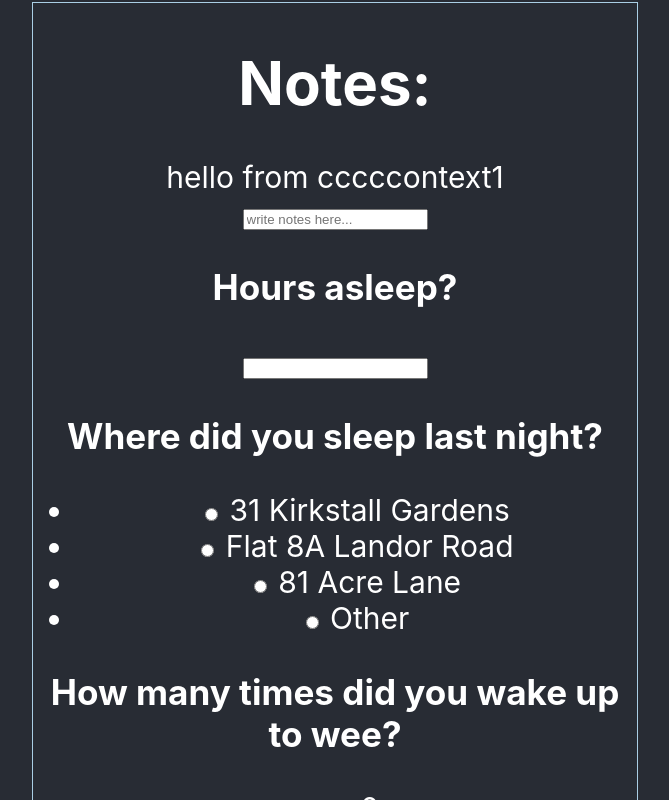
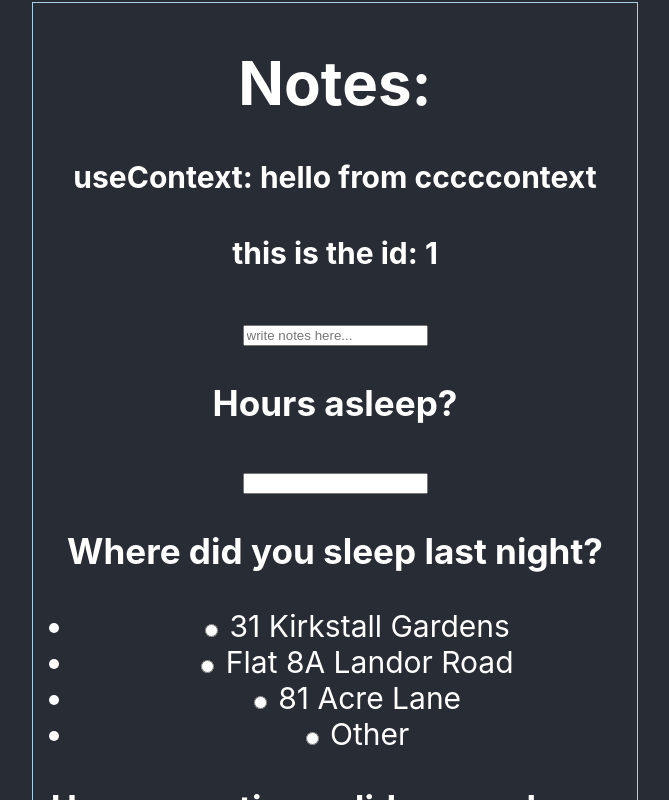
Before and after one commit to jjadeseravla/sleep-tracker, a React (Create React App) app: page /info/1 in a window 1280 px wide. Shown: the top 800 px of the page, without its empty margins (310-979 px from the left). Built offline with nearby package versions, Linux system fonts and the light colour scheme.

Commit message:
get written notes to persist in session storage when navigate away from page and back for each individual day

```diff
--- a/src/components/SquareInfo.js
+++ b/src/components/SquareInfo.js
@@ -5,7 +5,10 @@ import './squareInfo.css';
 
 const SquareInfo = () => {
 
-  const [formValues, setFormValues] = useState(localStorage.getItem('myFormValueInLocalStorage') || '');
+  const params = useParams();
+
+  //const [formValues, setFormValues] = useState(localStorage.getItem('myFormValueInLocalStorage') || '');
+  const [formValues, setFormValues] = useLocalStorage([params.id]);
   console.log(1, formValues);
 
   let history = useHistory();
@@ -14,19 +17,52 @@ const SquareInfo = () => {
     history.push(`/`);
   }
 
-  const { id } = useParams();
-
   const {value, setValue} = useContext(UserContext);
 
-  useEffect(() => { //runs everytime state updates ---> saves to local storage
-    window.localStorage.setItem('myFormValueInLocalStorage', formValues);
-    console.log(2);
-  }, [formValues])
+  // useEffect(() => { //runs everytime state updates ---> saves to local storage
+  //   window.localStorage.setItem('myFormValueInLocalStorage', formValues);
+  //   console.log(2);
+  // }, [setFormValues])
+
+  function useLocalStorage(key, initialValue) {
+  // State to store our value
+  // Pass initial state function to useState so logic is only executed once
+  const [storedValue, setStoredValue] = useState(() => {
+    try {
+      // Get from local storage by key
+      const item = window.localStorage.getItem(key);
+      // Parse stored json or if none return initialValue
+      return item ? JSON.parse(item) : initialValue;
+    } catch (error) {
+      // If error also return initialValue
+      console.log(error);
+      return initialValue;
+    }
+  });
+  // Return a wrapped version of useState's setter function that ...
+  // ... persists the new value to localStorage.
+  const setValue = (value) => {
+    try {
+      // Allow value to be a function so we have same API as useState
+      const valueToStore =
+        value instanceof Function ? value(storedValue) : value;
+      // Save state
+      setStoredValue(valueToStore);
+      // Save to local storage
+      window.localStorage.setItem(key, JSON.stringify(valueToStore));
+    } catch (error) {
+      // A more advanced implementation would handle the error case
+      console.log(error);
+    }
+  };
+  return [storedValue, setValue];
+}
 
   const onSubmit = (e) => {
     console.log(4, formValues);
     e.preventDefault();
     //function
+    setFormValues(e.target.notes.value)
   }
 
   const onChange = (e) => {
@@ -37,8 +73,8 @@ const SquareInfo = () => {
   return (
     <div className="myform">
       <h1>Notes:</h1>
-        {value}
-        {id}
+        <h4>useContext: {value}</h4>
+        <h4>this is the id: {params.id}</h4>
         <form action="" method="post" onSubmit={onSubmit}>
           <input type="text" id="notes" name="notes" placeholder="write notes here..."  value={formValues} onChange={onChange}/>
           <h3>Hours asleep?</h3>
```
